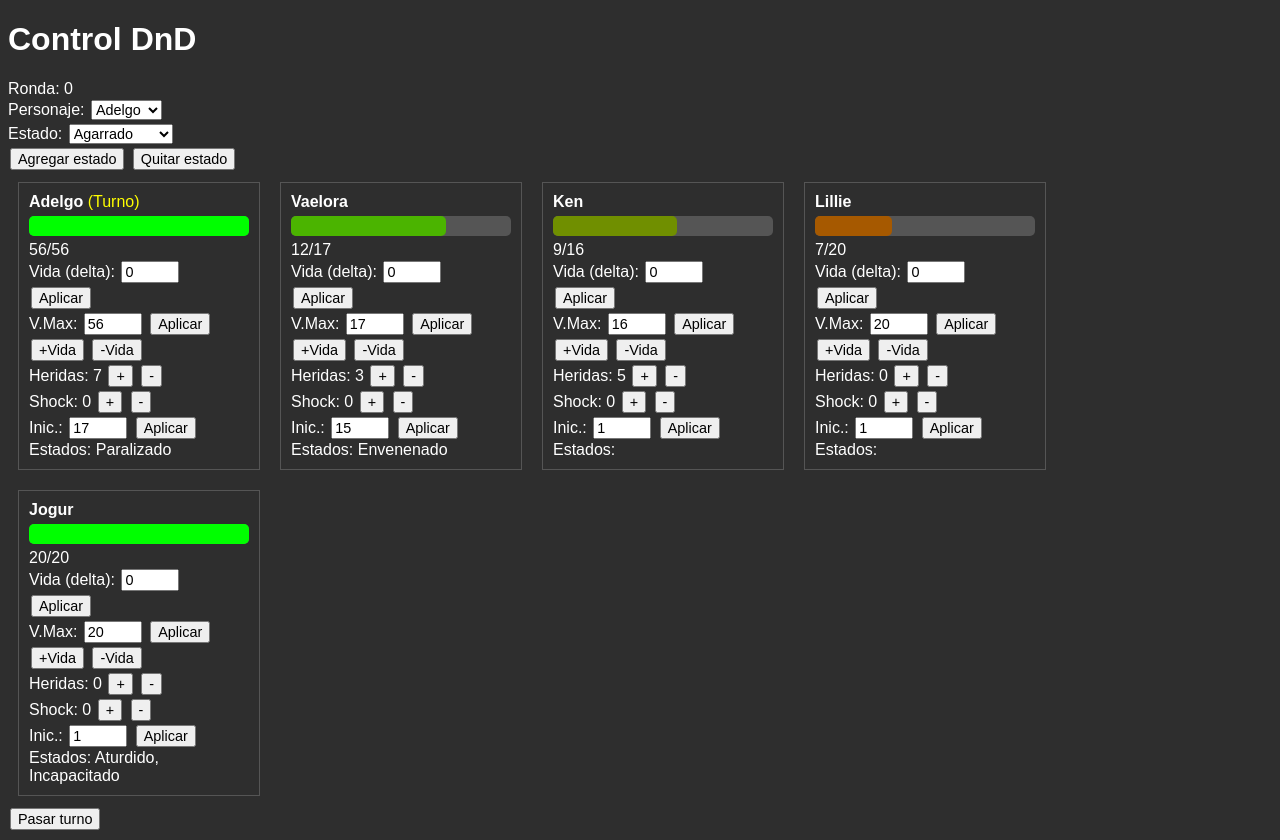
After one commit to corona314/dnd_dashboard, a Flask app: page /control in a window 1280 px wide. The commit adds this page. Run offline with Flask 3, Linux system fonts and the light colour scheme.

Commit message:
New interface for control implemented

```diff
--- a/app.py
+++ b/app.py
@@ -55,17 +55,96 @@ def dashboard():
 
     return render_template("dashboard.html", personajes=personajes, ronda=ronda)
 
+@app.route("/control")
+def control():
+    return render_template("control.html")
+
 @app.route("/actualizar", methods=["POST"])
 def actualizar():
     data = request.json
     personajes = cargar_personajes()
-    for p in personajes:
-        if p["nombre"] == data["nombre"]:
-            p["vida_actual"] = max(0, min(p["vida_max"], data.get("vida_actual", p["vida_actual"])))
-            p["heridas"] = data.get("heridas", p["heridas"])
-            p["shock"] = max(p["heridas"]-4, 0)
+    ronda_actual = cargar_ronda()
+
+    # Actualizar turnos si se envía
+    if "turno" in data:
+        for p in personajes:
+            p["turno"] = (p["nombre"] == data["turno"])
+
+    # Actualizar cada personaje según el nombre
+    if "nombre" in data:
+        for p in personajes:
+            if p["nombre"] == data["nombre"]:
+                if "vida_max" in data:
+                    p["vida_max"] = max(1, data["vida_max"])
+                    # Ajustar vida_actual si excede
+                    if p["vida_actual"] > p["vida_max"]:
+                        p["vida_actual"] = p["vida_max"]
+                if "vida_actual" in data:
+                    p["vida_actual"] = max(0, min(p["vida_max"], data["vida_actual"]))
+                if "heridas" in data:
+                    heridas_antes = p.get("heridas", 0)
+                    p["heridas"] = max(0, data["heridas"])
+                    # lógica shock exacta
+                    if p["heridas"] < 4:
+                        p["shock"] = 0
+                    elif p["heridas"] > 3:
+                        nuevas_heridas = max(0, p["heridas"] - max(3, heridas_antes))
+                        p["shock"] = min(3, p.get("shock", 0) + nuevas_heridas)
+                if "shock" in data:
+                    p["shock"] = max(0, min(3, data["shock"]))
+                if "iniciativa" in data:
+                    p["iniciativa"] = data["iniciativa"]
+
+    if "estado_accion" in data and "estado" in data and "nombre" in data:
+        estado = data["estado"]
+        accion = data["estado_accion"]
+        for p in personajes:
+            if p["nombre"] == data["nombre"]:
+                if "estados" not in p:
+                    p["estados"] = []
+
+                if accion == "agregar":
+                    if estado == "Cansancio":
+                        niveles = [s for s in p["estados"] if s.startswith("Cansancio")]
+                        if niveles:
+                            actual = niveles[0]
+                            p["estados"].remove(actual)
+                            if actual == "Cansancio":
+                                p["estados"].append("Cansancio (2)")
+                            elif actual == "Cansancio (2)":
+                                p["estados"].append("Cansancio (3)")
+                            elif actual == "Cansancio (3)":
+                                p["estados"].append("Cansancio (4)")
+                            elif actual == "Cansancio (4)":
+                                p["estados"].append("Cansancio (5)")
+                            elif actual == "Cansancio (5)":
+                                p["estados"].append("Cansancio (6)")
+                        else:
+                            p["estados"].append("Cansancio")
+                    else:
+                        if estado not in p["estados"]:
+                            p["estados"].append(estado)
+                        if estado in ["Aturdido", "Inconsciente", "Paralizado"] and "Incapacitado" not in p["estados"]:
+                            p["estados"].append("Incapacitado")
+
+                elif accion == "quitar":
+                    if estado == "Cansancio":
+                        p["estados"] = [s for s in p["estados"] if not s.startswith("Cansancio")]
+                    else:
+                        if estado in p["estados"]:
+                            p["estados"].remove(estado)
+                    if estado in ["Aturdido", "Inconsciente", "Paralizado"] and "Incapacitado" in p["estados"]:
+                        p["estados"].remove("Incapacitado")
+
+    # Actualizar ronda si se envía
+    if "ronda" in data:
+        ronda_actual = data["ronda"]
+
     guardar_personajes(personajes)
+    guardar_ronda(ronda_actual)
     return jsonify({"status": "ok"})
+
+
 
 @app.route("/dashboard-data")
 def dashboard_data():
@@ -344,7 +423,7 @@ def run_tkinter():
         personajes[idx]["turno"] = True
         actualizar_turnos()
 
-        # si volvemos al primero → nueva ronda
+        # si volvemos al primero : nueva ronda
         if turno_actual == 0:
             ronda_actual = cargar_ronda()
             ronda_actual += 1
--- /dev/null
+++ b/templates/control.html
@@ -0,0 +1,246 @@
+<!DOCTYPE html>
+<html lang="es">
+<head>
+<meta charset="UTF-8">
+<title>Control DnD</title>
+<style>
+body {
+    background-color: #2e2e2e;
+    color: white;
+    font-family: Arial, sans-serif;
+}
+.personaje {
+    border: 1px solid #555;
+    padding: 10px;
+    margin: 10px;
+    width: 220px;
+    display: inline-block;
+    vertical-align: top;
+}
+.barra {
+    background-color: #555;
+    width: 100%;
+    height: 20px;
+    border-radius: 5px;
+    margin: 5px 0;
+}
+.barra-vida {
+    height: 100%;
+    width: 0%;
+    border-radius: 5px;
+    background-color: green;
+}
+input, select, button {
+    margin: 2px;
+    font-size: 0.9em;
+}
+button {
+    cursor: pointer;
+}
+</style>
+</head>
+<body>
+<h1>Control DnD</h1>
+<div id="ronda-titulo">Ronda: 0</div>
+
+<div>
+    <label>Personaje:</label>
+    <select id="personaje-seleccionado"></select>
+</div>
+<div>
+    <label>Estado:</label>
+    <select id="estado-seleccionado">
+        <option>Agarrado</option><option>Apresado</option><option>Asustado</option><option>Aturdido</option>
+        <option>Cansancio</option><option>Cegado</option><option>Derribado</option><option>Ensordecido</option>
+        <option>Envenenado</option><option>Hechizado</option><option>Incapacitado</option><option>Inconsciente</option>
+        <option>Invisible</option><option>Paralizado</option><option>Petrificado</option>
+    </select>
+</div>
+<div>
+    <button onclick="agregarEstado()">Agregar estado</button>
+    <button onclick="quitarEstado()">Quitar estado</button>
+</div>
+<div id="personajes-control"></div>
+<button onclick="pasarTurno()">Pasar turno</button>
+
+<script>
+let personajes = [];
+let ronda = 0;
+let turnoActual = 0;
+let initialized = false;
+
+function colorBarra(vida_actual, vida_max) {
+    const pct = Math.max(0, Math.min(1, vida_actual/vida_max));
+    const r = Math.round(255*(1-pct));
+    const g = Math.round(255*pct);
+    return `rgb(${r},${g},0)`;
+}
+
+async function fetchData() {
+    const res = await fetch('/dashboard-data');
+    const data = await res.json();
+    personajes = data.personajes;
+
+    if (!initialized) {
+        ronda = 0;
+        document.getElementById('ronda-titulo').textContent = `Ronda: ${ronda}`;
+        await fetch('/actualizar', {
+            method: 'POST',
+            headers: { 'Content-Type': 'application/json' },
+            body: JSON.stringify({ ronda: 0 })
+        });
+        initialized = true;
+    } else {
+        ronda = data.ronda ?? ronda;
+        document.getElementById('ronda-titulo').textContent = `Ronda: ${ronda}`;
+    }
+
+    const sel = document.getElementById('personaje-seleccionado');
+    sel.innerHTML = personajes.map(p => `<option>${p.nombre}</option>`).join('');
+    renderPersonajes();
+}
+
+function renderPersonajes() {
+    const cont = document.getElementById('personajes-control');
+    cont.innerHTML = '';
+    personajes.forEach((p, i) => {
+        const barraAncho = (p.vida_max > 0) ? (p.vida_actual / p.vida_max) * 100 : 0;
+        const div = document.createElement('div');
+        div.className = 'personaje';
+        div.innerHTML = `
+            <strong>${p.nombre}</strong> ${p.turno ? "<span style='color:yellow'>(Turno)</span>" : ""}<br>
+            <div class="barra"><div class="barra-vida" style="width:${barraAncho}%;background-color:${colorBarra(p.vida_actual,p.vida_max)}"></div></div>
+            <span id="vida-label-${i}">${p.vida_actual}/${p.vida_max}</span><br>
+            Vida (delta): <input type="number" id="vida-${i}" value="0" style="width:50px;">
+            <button onclick="modificar(${i}, 'vida', parseInt(document.getElementById('vida-${i}').value) || 0)">Aplicar</button><br>
+            V.Max: <input type="number" id="vidaMax-${i}" value="${p.vida_max}" style="width:50px;">
+            <button onclick="aplicarVidaMax(${i})">Aplicar</button><br>
+            <button onclick="modificar(${i}, 'vida', 1)">+Vida</button>
+            <button onclick="modificar(${i}, 'vida', -1)">-Vida</button><br>
+            Heridas: <span id="heridas-${i}">${p.heridas}</span>
+            <button onclick="modificar(${i}, 'heridas', 1)">+</button>
+            <button onclick="modificar(${i}, 'heridas', -1)">-</button><br>
+            Shock: <span id="shock-${i}">${p.shock}</span>
+            <button onclick="modificar(${i}, 'shock', 1)">+</button>
+            <button onclick="modificar(${i}, 'shock', -1)">-</button><br>
+            Inic.: <input type="number" id="inic-${i}" value="${p.iniciativa || 0}" style="width:50px;">
+            <button onclick="aplicarIniciativa(${i})">Aplicar</button><br>
+            Estados: <span id="estados-${i}">${(p.estados || []).join(', ')}</span>
+        `;
+        cont.appendChild(div);
+    });
+}
+
+async function modificar(i, tipo, cantidad = 0) {
+    const p = personajes[i];
+    let vida = p.vida_actual || 0;
+    let heridas = p.heridas || 0;
+    let shock = p.shock || 0;
+
+    if (tipo === 'vida') {
+        const delta = Number(cantidad) || 0;
+        vida = Math.max(0, Math.min(p.vida_max || Infinity, (p.vida_actual || 0) + delta));
+    }
+    if (tipo === 'heridas') {
+        const heridas_antes = p.heridas || 0;
+        heridas = Math.max(0, heridas_antes + Number(cantidad || 0));
+        if (Number(cantidad) > 0 && heridas > 3) {
+            const nuevas_heridas = Math.max(0, heridas - Math.max(3, heridas_antes));
+            if (nuevas_heridas > 0) shock = Math.min(3, shock + nuevas_heridas);
+        }
+        if (heridas < 4) shock = 0;
+    }
+    if (tipo === 'shock') {
+        shock = Math.max(0, Math.min(3, (p.shock || 0) + Number(cantidad || 0)));
+    }
+
+    await fetch('/actualizar', {
+        method: 'POST',
+        headers: { 'Content-Type': 'application/json' },
+        body: JSON.stringify({ nombre: p.nombre, vida_actual: vida, heridas: heridas, shock: shock })
+    });
+    await fetchData();
+}
+
+async function aplicarVidaMax(i) {
+    const p = personajes[i];
+    let nuevoMax = parseInt(document.getElementById(`vidaMax-${i}`).value);
+    if (isNaN(nuevoMax) || nuevoMax < 1) return;
+    let nuevaVida = Math.min(p.vida_actual || 0, nuevoMax);
+
+    await fetch('/actualizar', {
+        method: 'POST',
+        headers: { 'Content-Type': 'application/json' },
+        body: JSON.stringify({ nombre: p.nombre, vida_actual: nuevaVida, vida_max: nuevoMax })
+    });
+    await fetchData();
+}
+
+async function aplicarIniciativa(i) {
+    const p = personajes[i];
+    let nuevoValor = parseInt(document.getElementById(`inic-${i}`).value);
+    if (isNaN(nuevoValor)) return;
+
+    await fetch('/actualizar', {
+        method: 'POST',
+        headers: { 'Content-Type': 'application/json' },
+        body: JSON.stringify({ nombre: p.nombre, iniciativa: nuevoValor })
+    });
+    p.iniciativa = nuevoValor;
+    renderPersonajes();
+}
+
+async function agregarEstado() {
+    const nombre = document.getElementById("personaje-seleccionado").value;
+    const estado = document.getElementById("estado-seleccionado").value;
+    if (!nombre || !estado) return;
+
+    await fetch("/actualizar", {
+        method: "POST",
+        headers: { "Content-Type": "application/json" },
+        body: JSON.stringify({ nombre, estado_accion: "agregar", estado })
+    });
+    await fetchData();
+}
+
+async function quitarEstado() {
+    const nombre = document.getElementById("personaje-seleccionado").value;
+    const estado = document.getElementById("estado-seleccionado").value;
+    if (!nombre || !estado) return;
+
+    await fetch("/actualizar", {
+        method: "POST",
+        headers: { "Content-Type": "application/json" },
+        body: JSON.stringify({ nombre, estado_accion: "quitar", estado })
+    });
+    await fetchData();
+}
+
+async function pasarTurno() {
+    if (personajes.length === 0) return;
+    const turnoIndices = personajes.map((_, i) => i)
+        .sort((a, b) => (personajes[b].iniciativa || 0) - (personajes[a].iniciativa || 0));
+    personajes.forEach(p => p.turno = false);
+    const idx = turnoIndices[turnoActual];
+    personajes[idx].turno = true;
+    const turnoNombre = personajes[idx].nombre;
+
+    if (turnoActual === 0) {
+        ronda = (ronda === 0) ? 1 : (ronda + 1);
+    }
+
+    await fetch('/actualizar', {
+        method: 'POST',
+        headers: { 'Content-Type': 'application/json' },
+        body: JSON.stringify({ turno: turnoNombre, ronda })
+    });
+
+    turnoActual = (turnoActual + 1) % turnoIndices.length;
+    renderPersonajes();
+    document.getElementById('ronda-titulo').textContent = `Ronda: ${ronda}`;
+}
+
+fetchData();
+</script>
+</body>
+</html>
--- a/templates/dashboard.html
+++ b/templates/dashboard.html
@@ -103,7 +103,7 @@
 .estado.Apresado { background-color: #b6e702; }
 .estado.Asustado { background-color: #000275; }
 .estado.Aturdido { background-color: #b10ff1; }
-.estado.Cansancio { background-color: #95a5a6; }
+.estado.Cansancio { background-color: #90b2b5; }
 .estado.Cegado { background-color: #7c7c7c; }
 .estado.Derribado { background-color: #d35400; }
 .estado.Ensordecido { background-color: #16a085; }
```
Also changed, not shown: personajes.json (+22 -15 lines), 1 other file.
